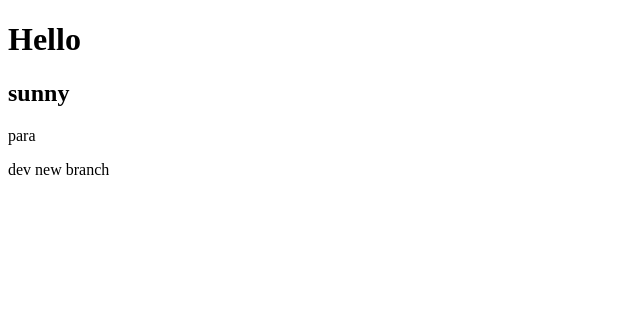
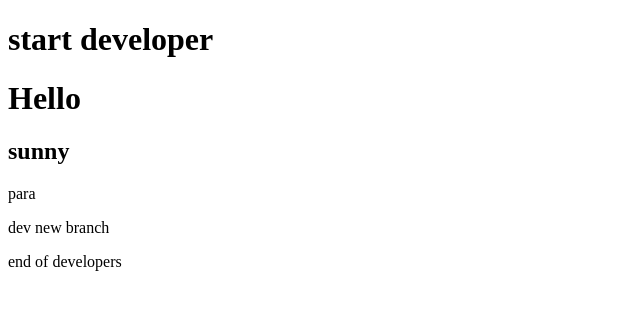
Before and after one commit to Sunny3335/Git_command, a plain HTML site: page index.html in a window 1280 px wide. Shown: the whole page, without its empty margins (0-640 px from the left). Drawn offline with Linux system fonts and the light colour scheme.

Commit message:
changes in the dev

```diff
--- a/index.html
+++ b/index.html
@@ -6,10 +6,12 @@
     <title>Document</title>
 </head>
 <body>
+    <h1>start developer</h1>
     <h1>Hello</h1>
     <h2>sunny</h2>
     <p>para</p>
     <p>dev new branch</p>
+    <p>end of developers</p>
 
 </body>
 </html>
```
Also changed, not shown: 1 other file.
